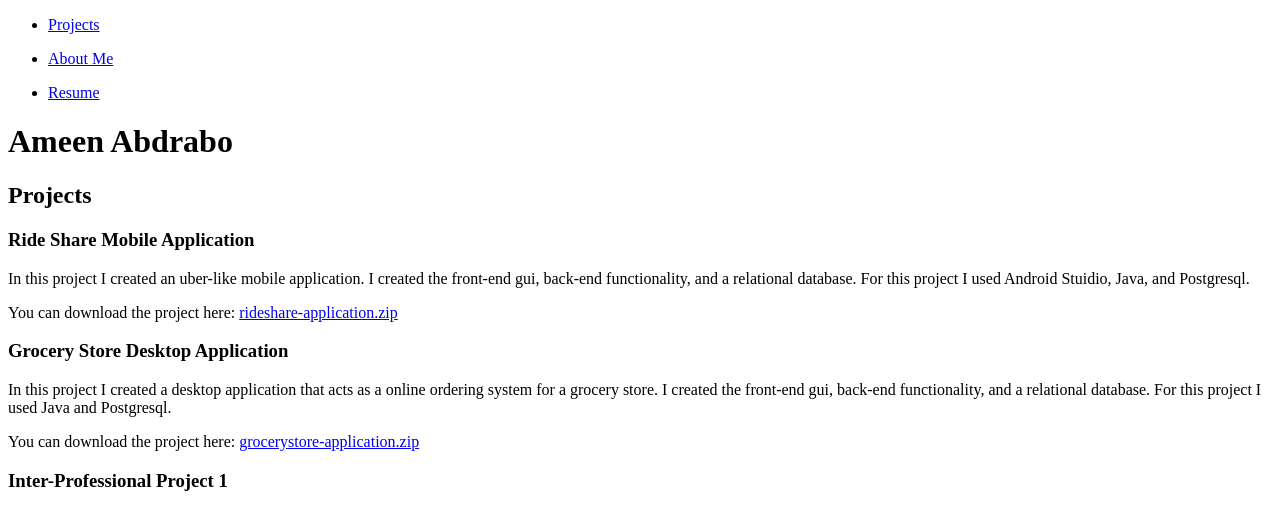
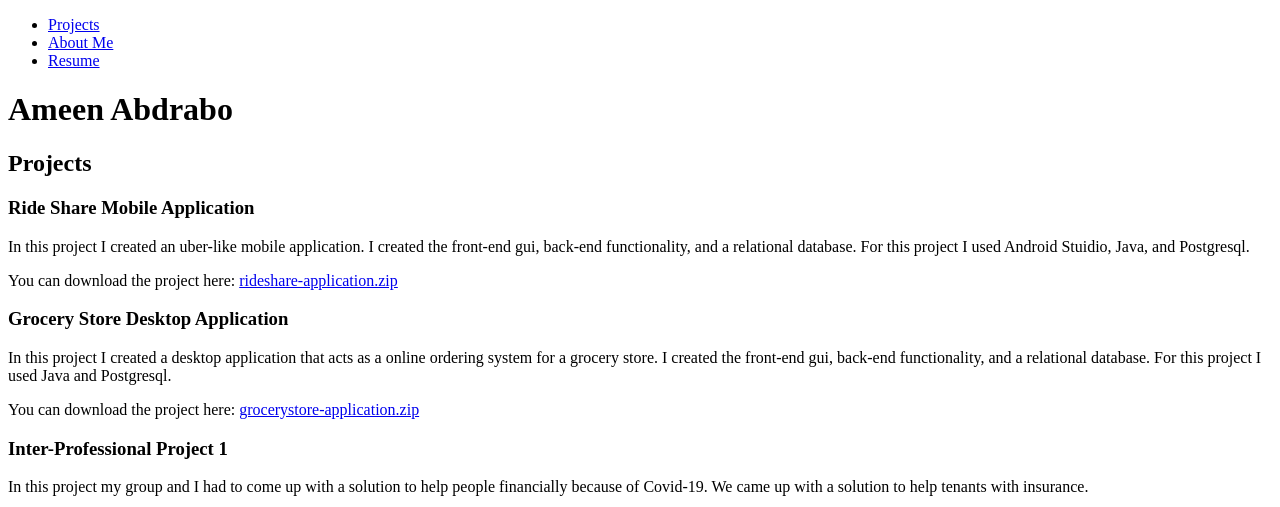
Before and after one commit to AmeenAbd/itmd361-project1, a plain HTML site: page projects.html in a window 1280 px wide. Shown: the top 507 px of the page. Drawn offline with Linux system fonts and the light colour scheme.

Commit message:
removed <p> from navigation list on about_me.html and projects.html

```diff
--- a/projects.html
+++ b/projects.html
@@ -7,9 +7,9 @@
   <body>
     <div class = "navigation">
       <ul>
-        <li><p><a href="projects.html">Projects</a></p></li>
-        <li><p><a href="about_me.html">About Me</a></p></li>
-        <li><p><a href="index.html">Resume</a></p></li>
+        <li><a href="projects.html">Projects</a></li>
+        <li><a href="about_me.html">About Me</a></li>
+        <li><a href="index.html">Resume</a></li>
       </ul>
     </div>
     <header>
```
Also changed, not shown: about_me.html (+3 -3 lines).
